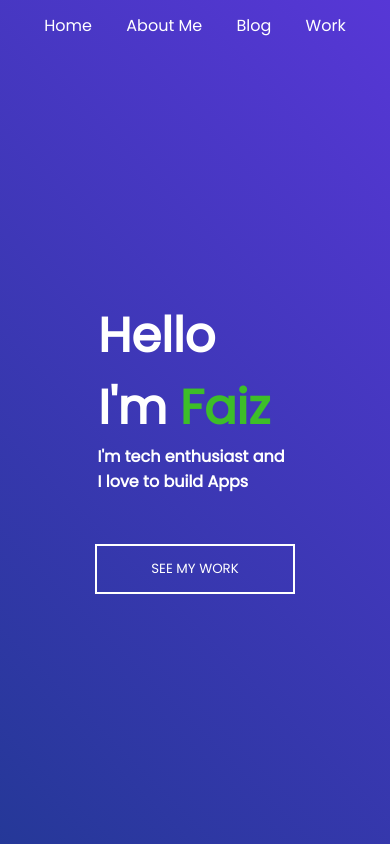
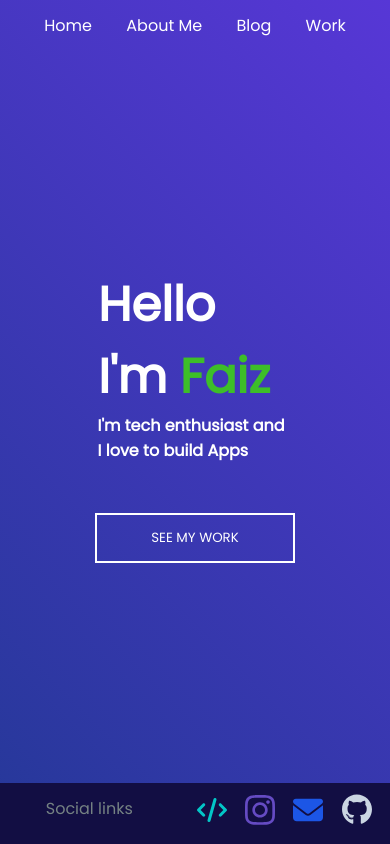
Before and after one commit to mfaizk/InitPortfolio, a plain HTML site: page index.html in a window 390 px wide. Drawn offline with nearby package versions, Linux system fonts and the light colour scheme.

Commit message:
social link added

```diff
--- a/index.html
+++ b/index.html
@@ -44,6 +44,22 @@
             <a href="./work.html">SEE MY WORK</a>
           </button>
         </section>
+        <footer class="footer">
+          <div class="textSection">Social links</div>
+
+          <div class="iconSection">
+            <a href="https://www.findcoder.io/u/mfaizk1" target="_blank"
+              ><img src="./assets/findcoder.svg" alt="" class="footerIcon"
+            /></a>
+            <a href="https://www.instagram.com/m0hd_fa1z/" target="_blank"
+              ><img src="./assets/instagram.svg" alt="" class="footerIcon" /></a
+            ><a href="mailto:suneater1413@gmail.com" target="_blank"
+              ><img src="./assets/mail.svg" alt="" class="footerIcon" /></a
+            ><a href="https://github.com/mfaizk" target="_blank"
+              ><img src="./assets/github.svg" alt="" class="footerIcon"
+            /></a>
+          </div>
+        </footer>
       </div>
     </div>
   </body>
--- a/style/style.css
+++ b/style/style.css
@@ -106,6 +106,31 @@
   height: 50vh;
   width: 50vw;
 }
+.footer {
+  background-color: #120e43;
+  display: flex;
+  justify-content: center;
+  align-items: center;
+  flex-wrap: wrap;
+  padding: 10px;
+}
+
+.footerIcon {
+  width: 30px;
+}
+.iconSection {
+  display: flex;
+  justify-content: space-evenly;
+  align-items: center;
+  flex-grow: 1;
+}
+.textSection {
+  display: flex;
+  align-items: center;
+  justify-content: center;
+  color: #758283;
+  flex-grow: 1;
+}
 
 @media screen and (max-width: 640px) {
   .left-container {
@@ -133,4 +158,33 @@
     list-style: none;
     padding: 10px;
   }
+  .textSection {
+    margin-bottom: 10px;
+  }
+  .footer {
+    background-color: #120e43;
+    display: flex;
+    justify-content: center;
+    align-items: center;
+    flex-wrap: wrap;
+    padding: 10px;
+    width: 100%;
+  }
+
+  .footerIcon {
+    width: 30px;
+  }
+  .iconSection {
+    display: flex;
+    justify-content: space-evenly;
+    align-items: center;
+    flex-grow: 1;
+  }
+  .textSection {
+    display: flex;
+    align-items: center;
+    justify-content: center;
+    color: #758283;
+    flex-grow: 1;
+  }
 }
```
Also changed, not shown: about.html (+1 -3 lines), assets/findcoder.svg (added), assets/github.svg (added), assets/instagram.svg (added), assets/mail.svg (added).
